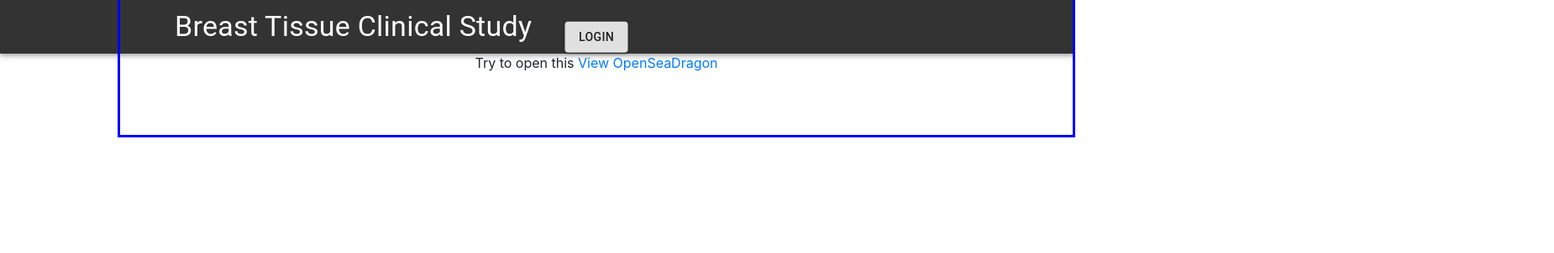
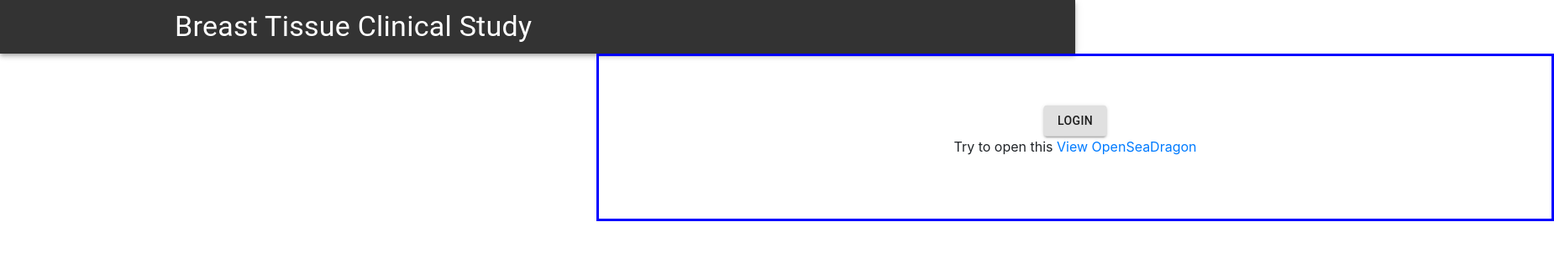
Before and after one commit to becclestone/WebApp, a React (Create React App) app: page / in a window 1280 px wide. Shown: the top 302 px of the page at 84% size, 1850 px wide, since content can reach past the window. Built offline with nearby package versions, Linux system fonts and the light colour scheme.

Commit message:
Update Home.css

```diff
--- a/src/components/Home.css
+++ b/src/components/Home.css
@@ -4,8 +4,6 @@
   border: 3px solid blue;
   top: 50%;
   left: 50%;
-  -ms-transform: translate(-50%, -50%);
-  transform: translate(-50%, -50%);
 }
 
 .center {
```
